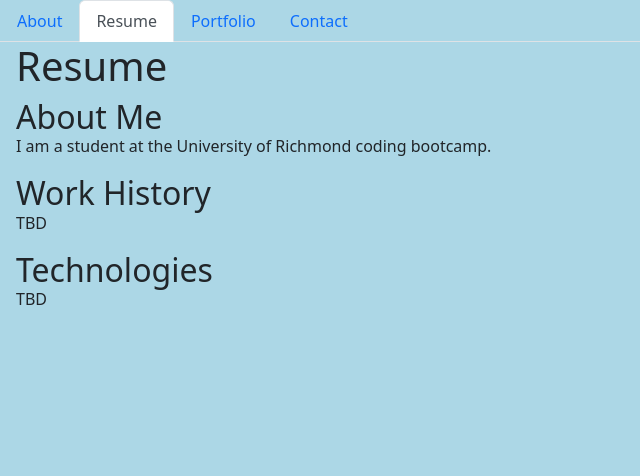
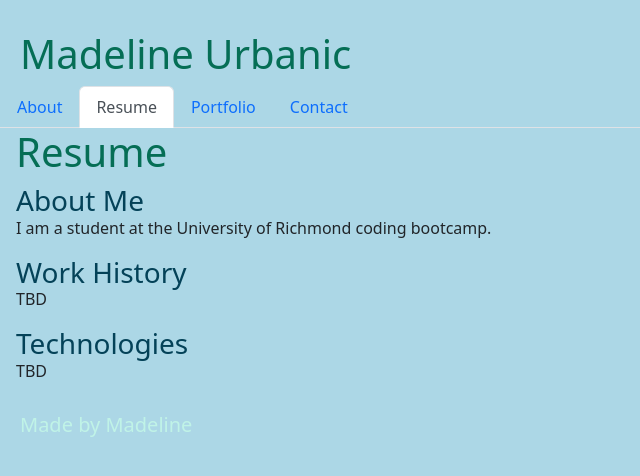
Before and after one commit to m-r-urbanic/new-portfolio, a React (Vite) app: page /Resume in a window 1280 px wide. Shown: the top 476 px of the page, without its empty margins (0-640 px from the left). Built offline with nearby package versions, Linux system fonts and the light colour scheme.

Commit message:
make changes

```diff
--- a/src/App.jsx
+++ b/src/App.jsx
@@ -1,17 +1,19 @@
-// Bringing in the required import from 'react-router-dom'
+// Bring in react-user-dom and the nav bar
 import { Outlet } from 'react-router-dom';
 import Nav from './components/NavTabs';
+import Footer from './components/Footer';
+import Header from './components/Header';
 
 function App() {
-  // The Outlet component will conditionally swap between the different pages according to the URL
   return (
     <>
-
+      <Header />
       <Nav />
       <main className="mx-3">
         <style>{'body { background-color: #ACD7E6; }'}</style>
         <Outlet />
       </main>
+      <Footer />
     </>
   );
 }
--- /dev/null
+++ b/src/components/Footer.jsx
@@ -0,0 +1,9 @@
+function Footer() {
+  return (
+    <footer>
+    <h5 style={{ marginLeft: '20px', marginTop: '30px', color: '#C0F3E7' }} class="footer-class">Made by Madeline</h5>
+    </footer>
+  );
+}
+
+export default Footer;
--- /dev/null
+++ b/src/components/Header.jsx
@@ -0,0 +1,7 @@
+function Header() {
+  return (
+    <h1 style={{ marginLeft: '20px', marginTop: '30px', color: '#056E55' }}>Madeline Urbanic</h1>
+  );
+}
+
+export default Header;
--- a/src/components/NavTabs.jsx
+++ b/src/components/NavTabs.jsx
@@ -1,4 +1,5 @@
 import { Link, useLocation } from 'react-router-dom';
+import './nav.css';
 
 function NavTabs() {
   const currentPage = useLocation().pathname;
--- /dev/null
+++ b/src/components/nav.css
@@ -0,0 +1,8 @@
+#root {
+  max-width: 1280px;
+  margin-bottom: 20px;
+}
+
+.nav-item {
+  color: black;
+}
--- a/src/pages/contact.jsx
+++ b/src/pages/contact.jsx
@@ -28,7 +28,7 @@ function Contact() {
   const handleFormSubmit = (e) => {
 
     e.preventDefault();
-    alert(`Hello ${Name} ${Email} ${Message}`);
+    alert(`You have submitted the following information: ${Name} ${Email} ${Message}`);
     setName('');
     setEmail('');
     setMessage('');
@@ -37,7 +37,7 @@ function Contact() {
   return (
     <div className="container text-center">
       <h1>
-        TEST {Name} {Email} {Message}
+        Contact Me:
       </h1>
       <form className="form" onSubmit={handleFormSubmit}>
         <input
--- a/src/pages/resume.jsx
+++ b/src/pages/resume.jsx
@@ -2,15 +2,15 @@ export default function Resume() {
   return (
     <div>
     <h1>Resume</h1>
-        <h2>About Me</h2>
+        <h3>About Me</h3>
         <p>
             I am a student at the University of Richmond coding bootcamp.
         </p>
-        <h2>Work History</h2>
+        <h3>Work History</h3>
         <p>
             TBD
         </p>
-        <h2>Technologies</h2>
+        <h3>Technologies</h3>
         <p>
             TBD
         </p>
--- a/src/pages/style.css
+++ b/src/pages/style.css
@@ -5,6 +5,7 @@
     --light-grey: #adadad;
     --white: #ffffff;
     --black: #000000;
+    --light-green: #056E55;
 }
 
 /* Center the main image and make it change size as the page grows or shrinks */
@@ -140,6 +141,10 @@ h3 {
     color: Var(--sea-green)
 }
 
+h1 {
+    color:Var(--light-green)
+}
+
 img{
     max-width: 100%;
     height: auto;
```
